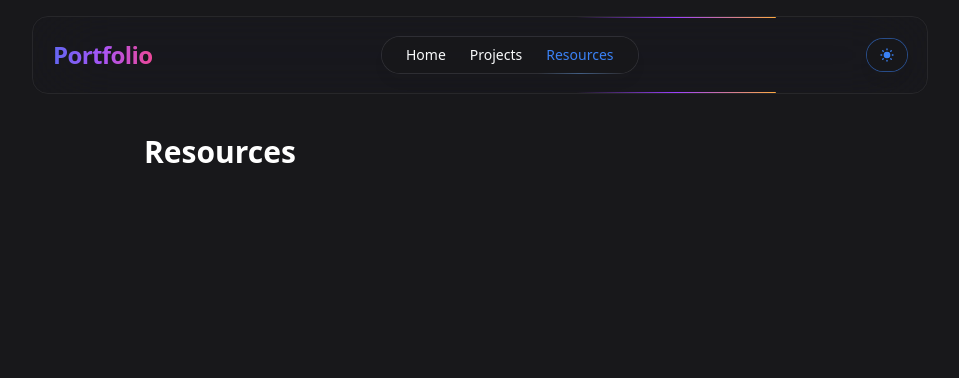
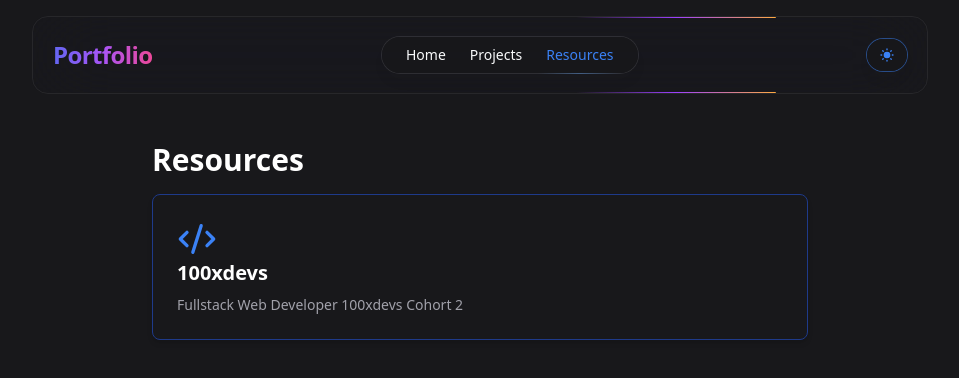
Before and after one commit to hm-aditya/portfolio, a Next.js app: page /resources in a window 1280 px wide. Shown: the top 378 px of the page, without its empty margins (160-1119 px from the left). Built offline with nearby package versions, Linux system fonts and the light colour scheme.

Commit message:
added resources page

```diff
--- a/app/resources/page.tsx
+++ b/app/resources/page.tsx
@@ -1,10 +1,24 @@
+import { ResourcesData } from '@/constants'
+
+import Link from 'next/link'
 import React from 'react'
 
-export default function page() {
+export default function Page() {
   return (
-    <div className='relative  mb-16 mx-auto  max-w-2xl w-screen overflow-hidden'>
+    <div className='relative p-2 mb-16 mx-auto  max-w-2xl w-screen overflow-hidden'>
      <h1 className="text-3xl font-bold dark:text-white"> Resources</h1>
+     {ResourcesData.map((resource) => (
+      <Link href={resource.href} key={resource.title} className="mt-4 group block rounded-lg border border-zinc-200 bg-white p-6 shadow-md dark:border-blue-900 dark:bg-zinc-900 hover:scale-105 hover:shadow-lg">
 
+        <div className="text-blue-500 group-hover:text-blue-600">{React.createElement(resource.icon, { className: "size-10" })}</div>
+        <h3 className="text-xl font-semibold text-zinc-900 group-hover:text-blue-600 dark:text-white">
+          {resource.title}
+        </h3>
+        <p className= " mt-2 text-sm text-zinc-700 dark:text-zinc-400">{resource.description}</p>
+
+
+      </Link>
+     ))}
 
     </div>
   )
--- a/constants/index.ts
+++ b/constants/index.ts
@@ -212,3 +212,12 @@ export const UpcomingProjects = [
     ],
   },
 ];
+
+export const ResourcesData=[{
+  title:"100xdevs",
+  description:"Fullstack Web Developer 100xdevs Cohort 2",
+  href:"https://100xdevs.com/",
+  icon:CodeXml
+}
+
+]
```
Also changed, not shown: public/100xdevs.png (added).
